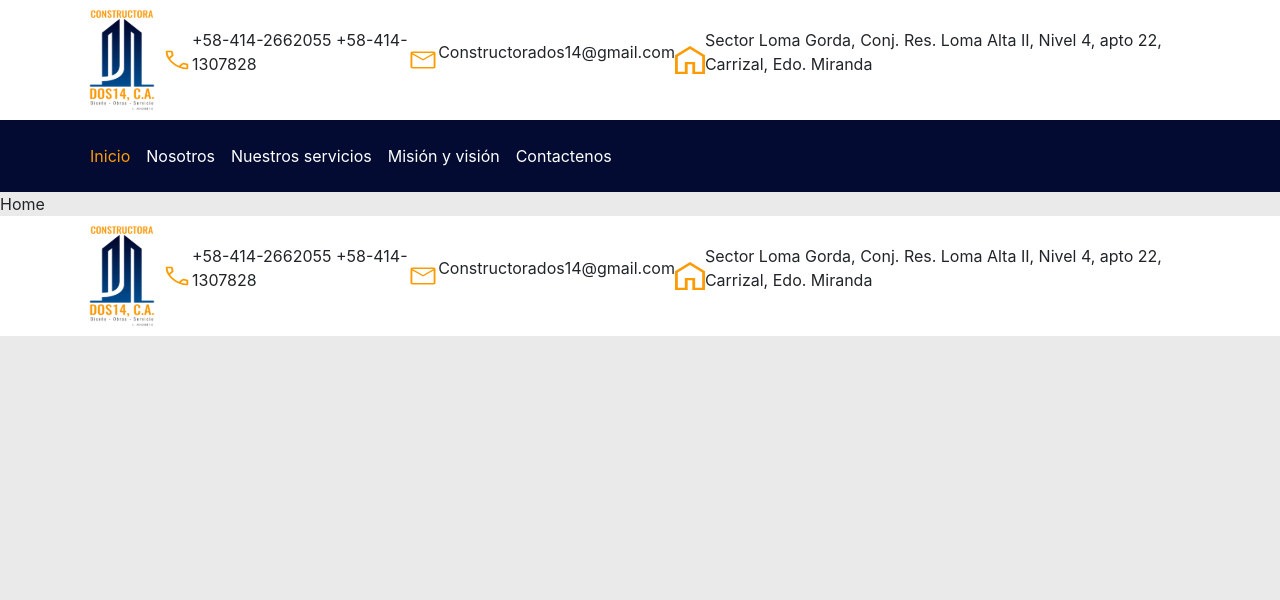
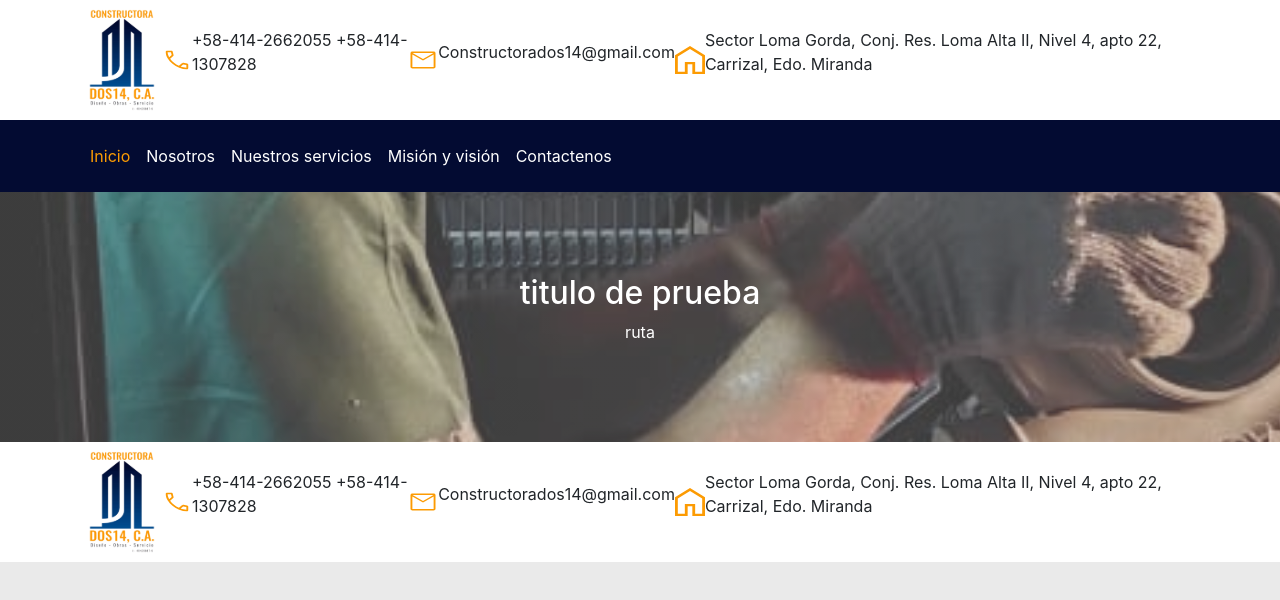
Before and after one commit to skol25/f-dos14, a React (Create React App) app: page /inicio in a window 1280 px wide. Shown: the top 600 px of the page. Built offline with nearby package versions, Linux system fonts and the light colour scheme.

Commit message:
imagenes y

```diff
--- a/src/app/modules/home/Home.js
+++ b/src/app/modules/home/Home.js
@@ -1,8 +1,39 @@
 import React from 'react'
 import './Home.css'
+import TittleImage from '../../shared/tittleImg/TittleImage'
+
 
 export default function Home() {
+
+  let dosInfo = [
+    {
+      tittle:'DISEÑO',
+      icon:'',
+      description:'Diseño estructural de acero y concreto de obras civiles.  Conceptualización, Bocetos, Desarrollo del diseño, Integración, exposición al cliente y construcción de documentos. '
+    }
+  ]
+
+
+
+
   return (
-    <div>Home</div>
+    <div>
+      {/* titulo con imagen */}
+      <TittleImage></TittleImage>
+      {/*diseño obras y servicios seccion */}
+      <div>
+
+
+
+
+
+      </div>
+
+
+
+
+
+
+    </div>
   )
 }
--- a/src/app/shared/tittleImg/TittleImage.css
+++ b/src/app/shared/tittleImg/TittleImage.css
@@ -3,7 +3,9 @@
     background-repeat: no-repeat;
     background-position: center;
     width: 100%;
+    min-width: auto;
     min-height: 250px;
+    color: var(--main-white);
     background-image: linear-gradient(
 
       rgba(2, 70, 138, 0.372),
@@ -11,3 +13,18 @@
      ),
      url(../../../assets/images/quienesSomosBg.svg);
 }
+.bg-img-home{
+
+  background-repeat: no-repeat;
+  background-position: center;
+  width: 100%;
+  min-width: auto;
+  min-height: 250px;
+  color: var(--main-white);
+  background-image: linear-gradient(
+
+    rgba(255, 255, 255, 0.23),
+    rgba(255, 255, 255, 0.23)
+   ),
+   url(../../../assets/images/imageBgHome.svg);
+}
--- a/src/app/shared/tittleImg/TittleImage.js
+++ b/src/app/shared/tittleImg/TittleImage.js
@@ -3,7 +3,7 @@ import './TittleImage.css'
 
 export default function TittleImage({tittle,rute}) {
   return (
-    <div className='bg-img-1 d-flex flex-column justify-content-center align-items-center'>
+    <div className='bg-img-home d-flex flex-column justify-content-center align-items-center'>
 
 
         <h2>titulo de prueba</h2>
```
Also changed, not shown: src/app/shared/carousel/Carousel.js (added), src/app/shared/carousel/carousel.css (added), src/assets/images/designIcon.svg (added), src/assets/images/imageBgHome.svg (added).
